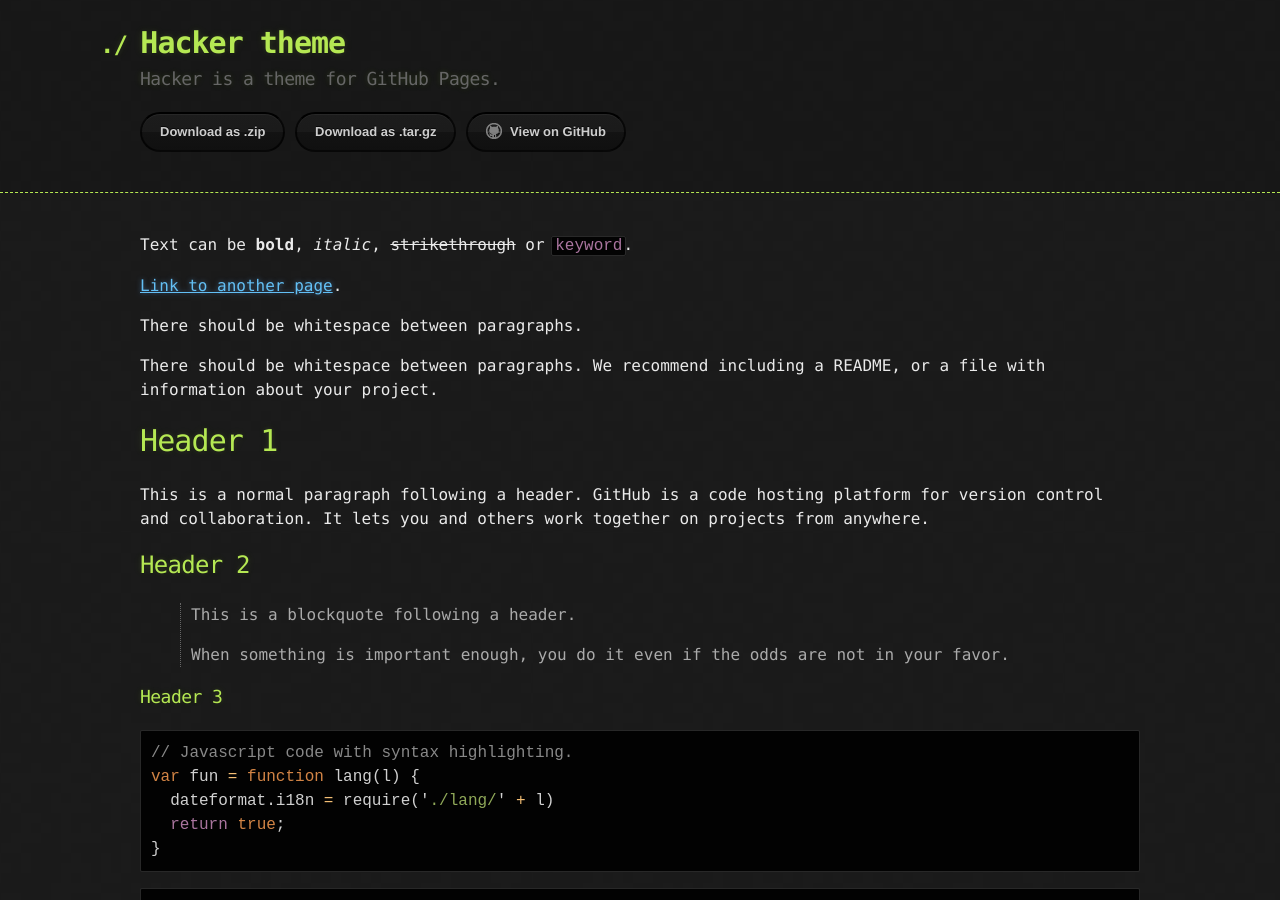
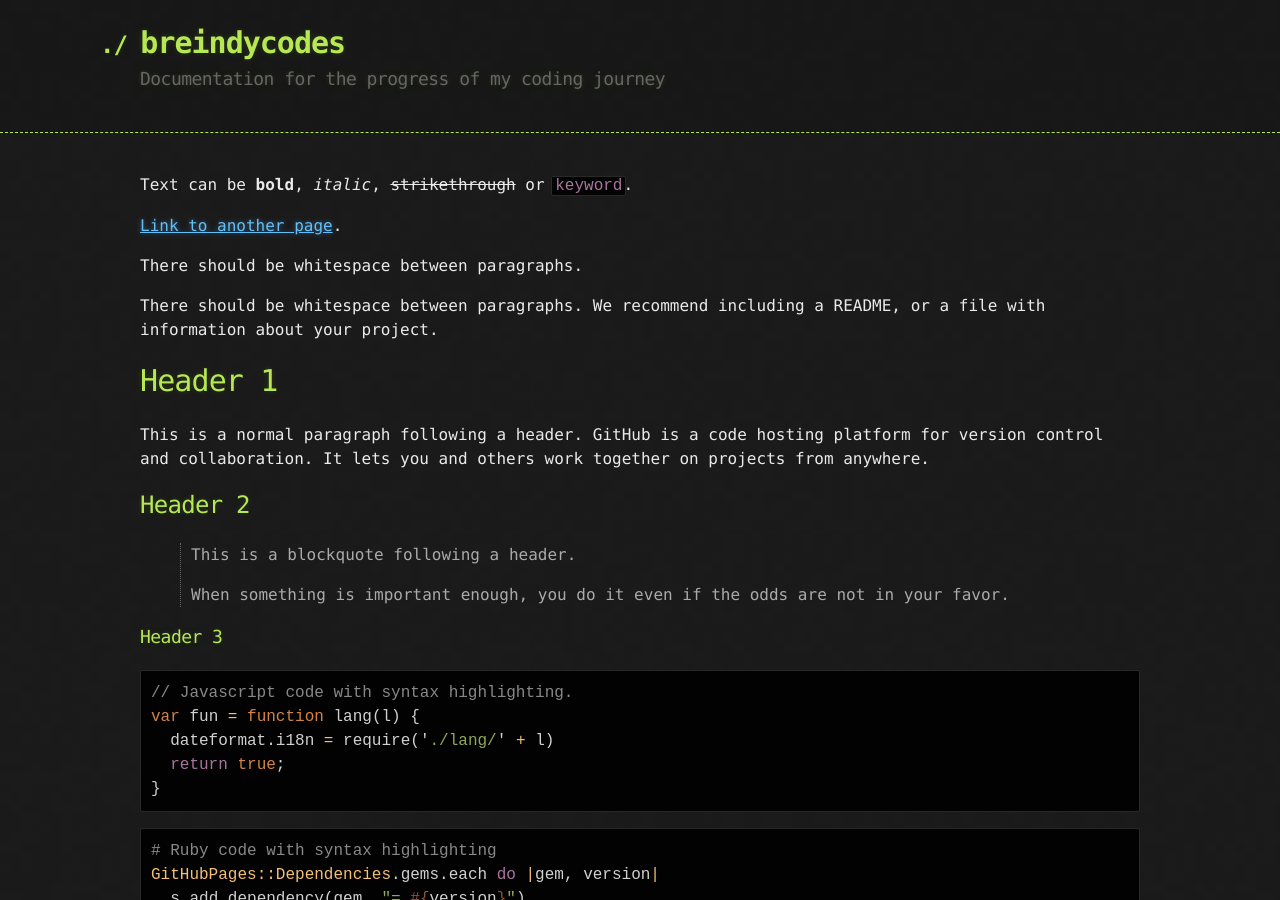
Before and after one commit to breindycodes/breindycodes.github.io, a Jekyll site: the page built from index.md, in a window 1280 px wide and 900 px high. Built offline with Jekyll 4.4.1, drawn with Linux system fonts in a browser that asks for light colours.

Commit message:
title change

```diff
--- a/_config.yml
+++ b/_config.yml
@@ -1,5 +1,5 @@
-title: Hacker theme
-description: Hacker is a theme for GitHub Pages.
-show_downloads: true
-google_analytics:
+title: breindycodes
+description: Documentation for the progress of my coding journey
+show_downloads: false
+
 theme: jekyll-theme-hacker
--- a/_layouts/default.html
+++ b/_layouts/default.html
@@ -21,7 +21,8 @@
             <a href="{{ site.github.zip_url }}" class="btn">Download as .zip</a>
             <a href="{{ site.github.tar_url }}" class="btn">Download as .tar.gz</a>
           {% endif %}
-          <a href="{{ site.github.repository_url }}" class="btn btn-github"><span class="icon"></span>View on GitHub</a>
+          <!-- <a href="{{ site.github.repository_url }}" class="btn btn-github">
+          <span class="icon"></span>View on GitHub</a> -->
         </section>
       </div>
     </header>
```
Also changed, not shown: Gemfile.lock (added), 17 other files.
